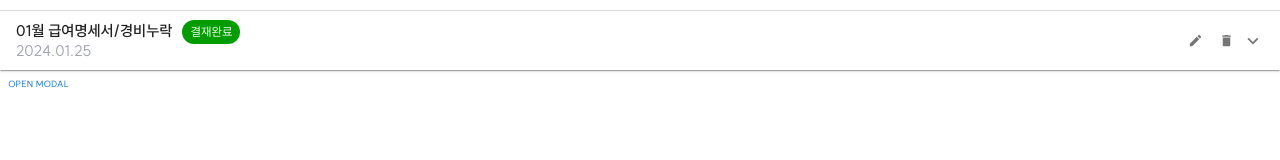
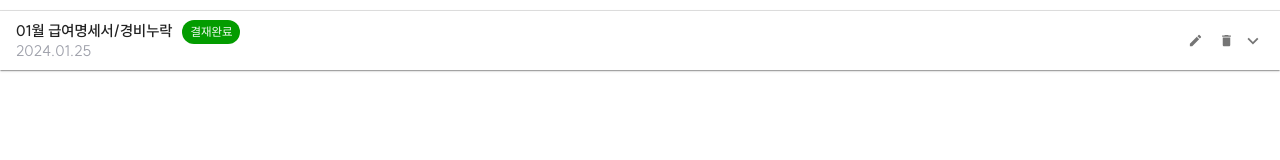
Before and after one commit to Dev-FE-1/Toy_Project_II_team4, a React (Vite) app: page /salary-adjustment in a window 1280 px wide. Shown: the part 298-458 px from the top of the page. Built offline with nearby package versions, Linux system fonts and the light colour scheme.

Commit message:
Fix: 모달 컴포넌트 수정, 기본 닫기 버튼, 기본 열기 버튼 제거

```diff
--- a/src/components/modal/BasicModal.tsx
+++ b/src/components/modal/BasicModal.tsx
@@ -1,12 +1,9 @@
-import Button from '@mui/material/Button';
 import Modal from '@mui/material/Modal';
 import NavBar from '../nav/NavBar';
-import { IF } from '../../utils/IFElse';
 import React from 'react';
-import { CloseButton } from './CloseButton';
-import { useBasicModal } from './useBasicModal';
+import { ModalProps } from '@mui/material';
 
-interface BasicModalProps {
+interface BasicModalProps extends Omit<ModalProps, 'children'> {
   children?: React.ReactElement;
   modalOpenButton?: React.ReactElement;
   modalCloseButton?: React.ReactNode;
@@ -18,28 +15,13 @@
   modalCloseButton,
   ...props
 }: BasicModalProps) {
-  const { open, handleOpen, handleClose } = useBasicModal();
-
   return (
     <div>
-      <IF condition={!!modalOpenButton}>
-        <IF.Then>{modalOpenButton}</IF.Then>
-        <IF.Else>
-          <Button onClick={handleOpen}>Open modal</Button>
-        </IF.Else>
-      </IF>
-      <Modal {...props} open={open} onClose={handleClose}>
+      {modalOpenButton}
+      <Modal {...props}>
         <>
-          <IF condition={!!children}>
-            <IF.Then>{children}</IF.Then>
-            <IF.Else>""</IF.Else>
-          </IF>
-          <IF condition={!!modalCloseButton}>
-            <IF.Then>{modalCloseButton}</IF.Then>
-            <IF.Else>
-              <CloseButton handleClose={handleClose} />
-            </IF.Else>
-          </IF>
+          {children}
+          {modalCloseButton}
           <NavBar />
         </>
       </Modal>
```
